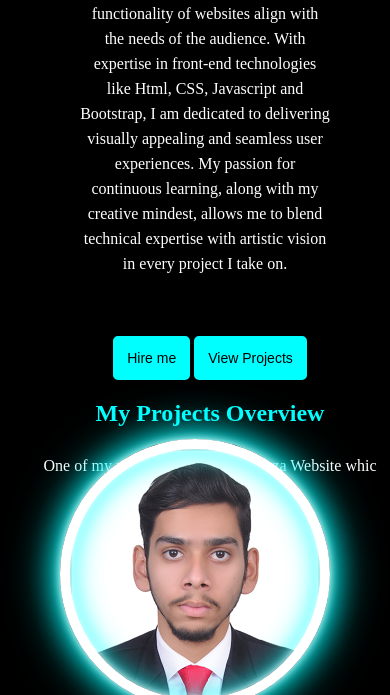
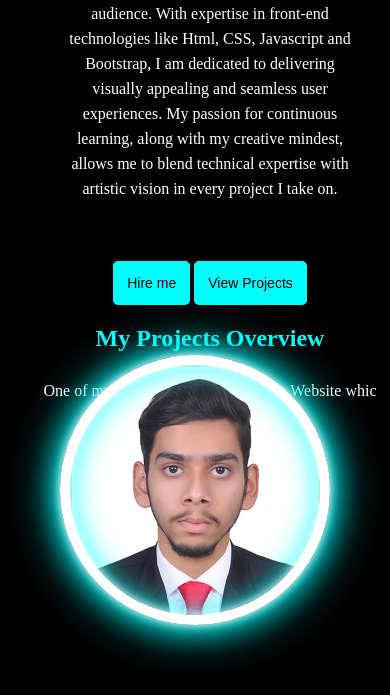
Before and after one commit to Asifcoding229/My-Portfolio, a plain HTML site: page index.html in a window 390 px wide. Shown: the part 405-1100 px from the top of the page. Drawn offline with Linux system fonts and the light colour scheme.

Commit message:
Update style.css

```diff
--- a/style.css
+++ b/style.css
@@ -278,7 +278,7 @@ button:nth-child(2):hover{
     /* Adjust the design circle (image) */
     .design .circle:nth-child(2) {
         position: absolute;
-        top: 100%; /* Move the image down after the paragraph */
+        top: 90%; /* Move the image down after the paragraph */
         left: 50%;
         transform: translateX(-50%);
         width: 100%;
@@ -344,11 +344,10 @@ button:nth-child(2):hover{
 
     /* Ensure that other sections follow in the correct order */
     .details {
-        display: flex;
-        flex-direction: column;
+
         align-items: left;
         padding: 0;
-        width: 250px;
+        width: 300px;
         font-size: 10px;
     }
 }
```
